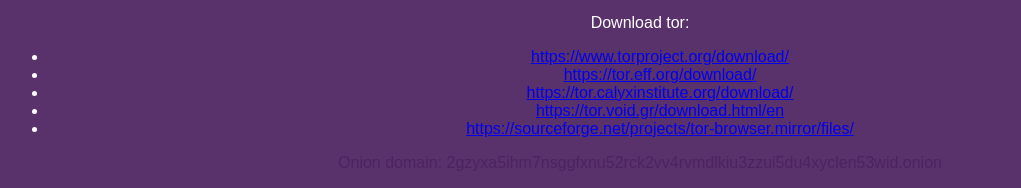
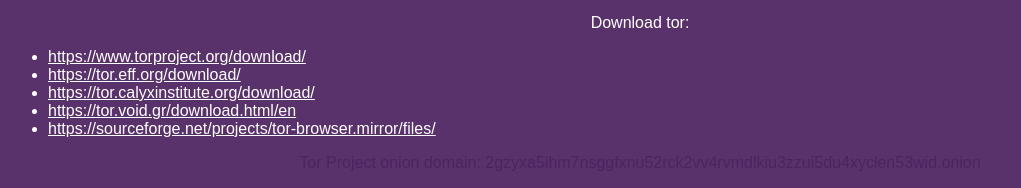
Before and after one commit to recoder101/freetheonion, a plain HTML site: page index.html in a window 1280 px wide. Shown: the part 625-813 px from the top of the page, without its empty margins (0-1021 px from the left). Drawn offline with Linux system fonts and the light colour scheme.

Commit message:
Add files via upload

```diff
--- a/index.html
+++ b/index.html
@@ -24,6 +24,18 @@ img {
 	margin: auto;
 }
 
+ul {
+	text-align: left;
+}
+
+a, a:visited {
+	color: white;
+}
+
+a:hover, a:active, a:focus {
+	font-style: italic;
+}
+
 #onion {
 	color: #401753;
 	opacity: 0.5;
@@ -43,6 +55,6 @@ img {
 			<li><a href="https://tor.void.gr/download/download.html.en">https://tor.void.gr/download.html/en</a></li>
 			<li><a href="https://sourceforge.net/projects/tor-browser.mirror/files/">https://sourceforge.net/projects/tor-browser.mirror/files/</a></li>
 		</ul>
-		<p id="onion">Onion domain: 2gzyxa5ihm7nsggfxnu52rck2vv4rvmdlkiu3zzui5du4xyclen53wid.onion</p>
+		<p id="onion">Tor Project onion domain: 2gzyxa5ihm7nsggfxnu52rck2vv4rvmdlkiu3zzui5du4xyclen53wid.onion</p>
 	</body>
 </html>
```
